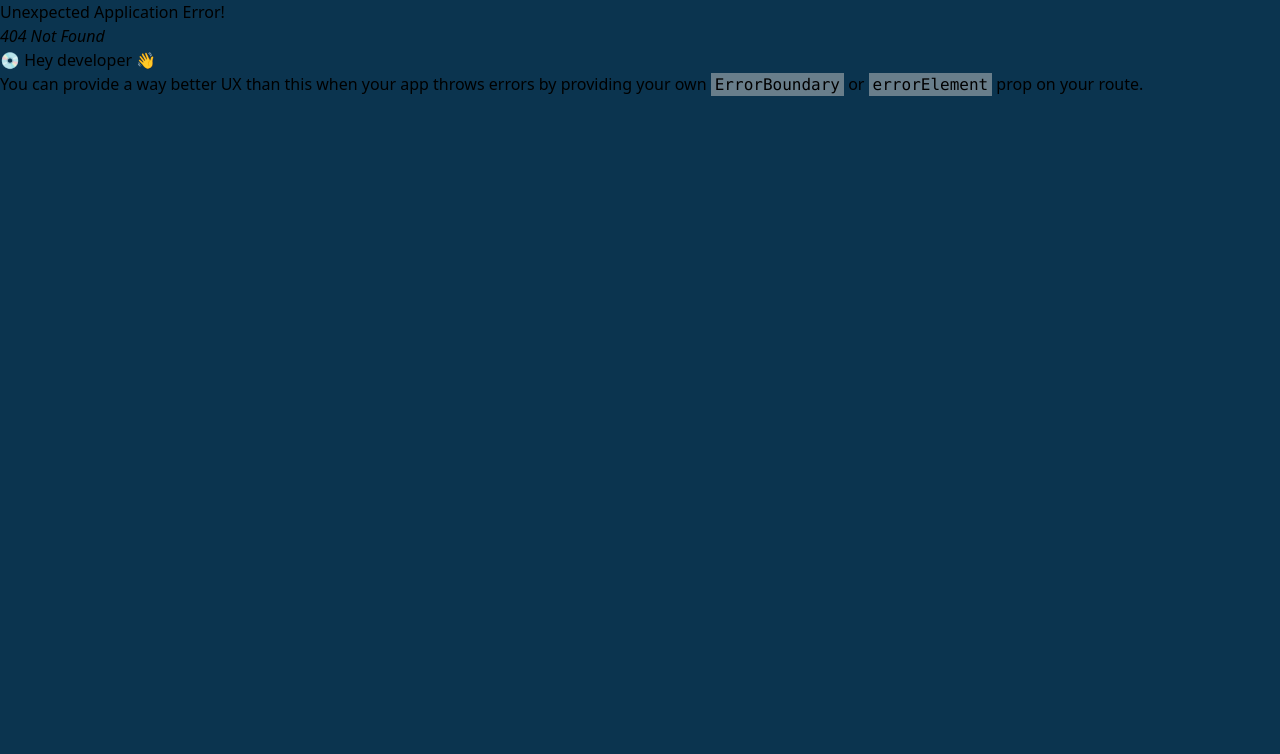
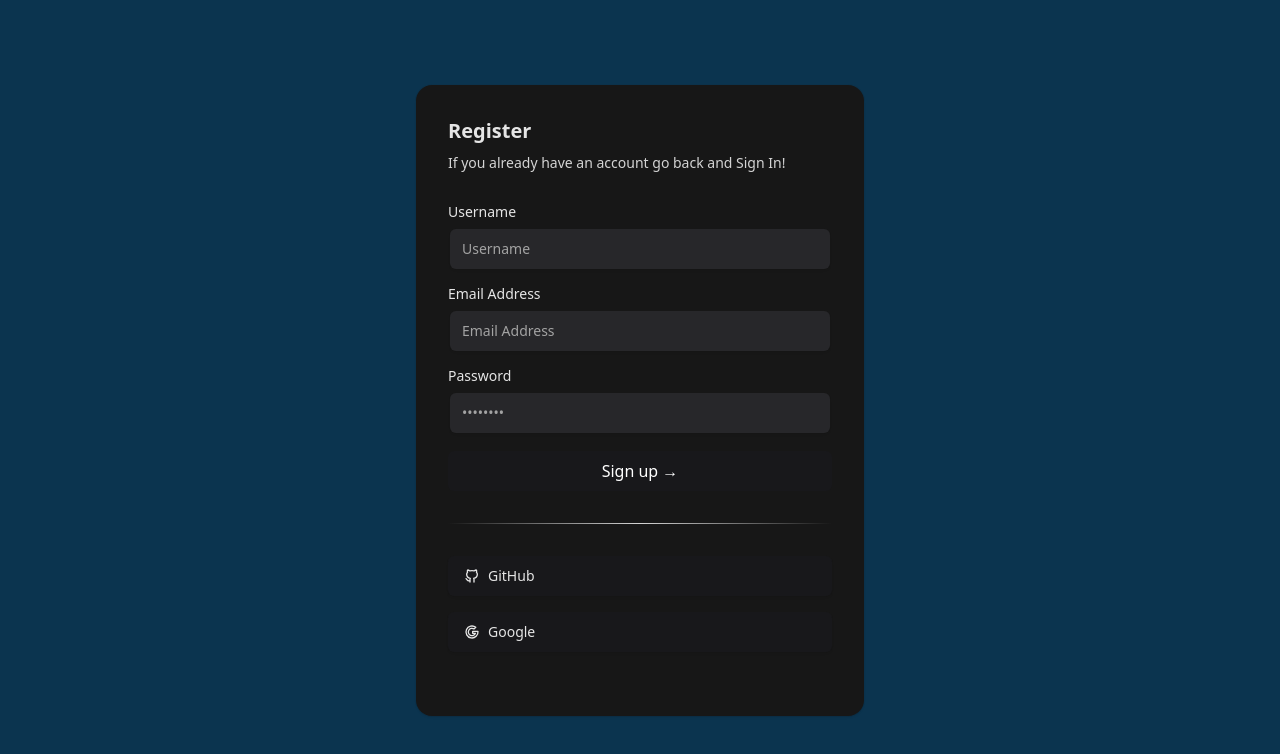
Before and after one commit to TYAtanasov21/Versus, a React (Create React App) app in the folder web/client/: page /register in a window 1280 px wide. Before the commit this address had no page. Shown: the top 754 px of the page. Built offline with nearby package versions, Linux system fonts and the light colour scheme.

Commit message:
Add register and edit sign in

```diff
--- a/web/client/src/App.tsx
+++ b/web/client/src/App.tsx
@@ -2,10 +2,12 @@ import React from 'react';
 import { createBrowserRouter, RouterProvider} from 'react-router-dom';
 import LandingPage from './pages/landingPage';
 import SignIn from './pages/signIn';
+import Register from './pages/register';
 
 const router = createBrowserRouter([
   {path: "/", element: <LandingPage/>},
   {path: "/SignIn", element: <SignIn/>},
+  {path: "/register", element: <Register/>},
 ])
 
 
--- /dev/null
+++ b/web/client/src/pages/register.tsx
@@ -0,0 +1,190 @@
+import React, {useState
+} from "react";
+import axios from "axios";
+import { useNavigate } from "react-router-dom";
+import { Label } from "../components/ui/label";
+import { Input } from "../components/ui/input";
+import { cn } from "../lib/cn";
+
+
+import {
+  IconBrandGithub,
+  IconBrandGoogle,
+} from "@tabler/icons-react";
+
+
+export default function Register() {
+  const handleSubmit = (e: React.FormEvent<HTMLFormElement>) => {
+    e.preventDefault();
+    console.log("Form submitted");
+  };
+
+  const [email, setEmail] = useState<string>('');
+  const [password, setPassword] = useState('');
+  const [username, setUsername] = useState<string>('');
+  const [errorMessage, setErrorMessage] = useState<string>('');
+  const navigate = useNavigate();
+
+  const sendData = async () => {
+    try {
+      const user = { name: username, mail: email, pass: password };
+      const response = await axios.post("https://alto-server.vercel.app/auth/register", user);
+
+      const code = response.data;
+
+      switch (code) {
+        case 1:
+          const request_user = {
+            email: email,
+            password: password
+          };
+
+          const { data: registeredUserData } = await axios.post("https://alto-server.vercel.app/user/postUser", request_user);
+
+          const userState = {
+            email: registeredUserData.email,
+          };
+
+          navigate('/', { state: { user: userState } });
+          break;
+        case 2:
+          setErrorMessage("This username already exists");
+          console.log(1);
+          break;
+        case 3:
+          setErrorMessage("This email is already taken");
+          console.log(2);
+          break;
+        default:
+          setErrorMessage("Unhandled response code");
+          console.log(3);
+      }
+    } catch (error) {
+      console.error("Error during registration:", error);
+      setErrorMessage("Error during registration:");
+    }
+  };
+
+
+  return (
+    <div className="flex flex-col items-center justify-center min-h-screen">
+    <div className="max-w-md w-full rounded-none md:rounded-2xl p-4 md:p-8 shadow-input bg-neutral-900 dark:bg-black">
+      <h2 className="font-bold text-xl text-neutral-200 dark:text-neutral-200">
+        Register
+      </h2>
+      <p className="text-neutral-300 text-sm max-w-sm mt-2 dark:text-neutral-300">
+        If you already have an account go back and Sign In!
+      </p>
+      {errorMessage && <h2 className = "text-rose-600 font-semibold text-center">{'*'+ errorMessage}</h2>}
+      <form className="my-8" onSubmit={handleSubmit}>
+        <div className="flex flex-col md:flex-row space-y-2 md:space-y-0 md:space-x-2 mb-4">
+          <LabelInputContainer>
+            <Label htmlFor="username" className = "text-neutral-200">Username</Label>
+            <Input
+            id="username"
+            placeholder="Username"
+            type="text"
+            className = "bg-zinc-800 text-white"
+            onChange={(event) => setUsername(event.target.value)}
+            value={username}
+            />
+          </LabelInputContainer>
+        </div>
+
+        <LabelInputContainer className="mb-4">
+          <Label htmlFor="email" className = "text-neutral-200">Email Address</Label>
+          <Input
+          id="email"
+          placeholder="Email Address"
+          type="email"
+          className = "bg-zinc-800 text-white"
+          value={email}
+          onChange={(event) => setEmail(event.target.value)}
+          />
+        </LabelInputContainer>
+
+        <LabelInputContainer className="mb-4">
+          <Label htmlFor="password" className = "text-neutral-200">Password</Label>
+          <Input
+          id="password"
+          placeholder="••••••••"
+          type="password"
+          className = "bg-zinc-800 text-white"
+          value={password}
+          onChange={(event) => setPassword(event.target.value)}
+          />
+        </LabelInputContainer>
+
+        {/* <div className="flex items-center mb-4 justify-center hover:bg-none">
+          <Input
+            type="checkbox"
+            id="termsAndConditions"
+            className="mr-1"
+            checked={acceptTerms}
+            onChange={() => setAcceptTerms(!acceptTerms)}
+          />
+          <Label htmlFor="termsAndConditions" className="text-neutral-200">
+            I agree to the <a href = "./termsOfUse" className = "text-sky-600 hover:underline transition-shadow">Terms and Conditions</a>
+          </Label>
+        </div> */}
+        <button
+          className="bg-gradient-to-br relative group/btn block bg-zinc-900 w-full text-white rounded-md h-10 font-medium "
+          type="submit"
+          onClick={sendData}
+        >
+          Sign up &rarr;
+          <BottomGradient />
+        </button>
+
+        <div className="bg-gradient-to-r from-transparent via-neutral-300 dark:via-neutral-700 to-transparent my-8 h-[1px] w-full" />
+
+        <div className="flex flex-col space-y-4">
+          <button
+            className=" relative group/btn flex space-x-2 items-center justify-start px-4 w-full text-black rounded-md h-10 font-medium shadow-input bg-zinc-900 dark:shadow-[0px_0px_1px_1px_var(--neutral-800)]"
+            type="submit"
+          >
+            <IconBrandGithub className="h-4 w-4 text-neutral-200 dark:text-neutral-200" />
+            <span className="text-neutral-200 dark:text-neutral-300 text-sm">
+              GitHub
+            </span>
+            <BottomGradient />
+          </button>
+          <button
+            className=" relative group/btn flex space-x-2 items-center justify-start px-4 w-full text-black rounded-md h-10 font-medium shadow-input bg-zinc-900 dark:shadow-[0px_0px_1px_1px_var(--neutral-800)]"
+            type="submit"
+          >
+            <IconBrandGoogle className="h-4 w-4 text-neutral-200 dark:text-neutral-300" />
+            <span className="text-neutral-200 dark:text-neutral-300 text-sm">
+              Google
+            </span>
+            <BottomGradient />
+          </button>
+        </div>
+      </form>
+    </div>
+    </div>
+  );
+}
+
+const BottomGradient = () => {
+  return (
+    <>
+      <span className="group-hover/btn:opacity-100 block transition duration-500 opacity-0 absolute h-px w-full -bottom-px inset-x-0 bg-gradient-to-r from-transparent via-cyan-500 to-transparent" />
+      <span className="group-hover/btn:opacity-100 blur-sm block transition duration-500 opacity-0 absolute h-px w-1/2 mx-auto -bottom-px inset-x-10 bg-gradient-to-r from-transparent via-indigo-500 to-transparent" />
+    </>
+  );
+};
+
+const LabelInputContainer = ({
+  children,
+  className,
+}: {
+  children: React.ReactNode;
+  className?: string;
+}) => {
+  return (
+    <div className={cn("flex flex-col space-y-2 w-full", className)}>
+      {children}
+    </div>
+  );
+};
--- a/web/client/src/pages/signIn.tsx
+++ b/web/client/src/pages/signIn.tsx
@@ -24,13 +24,11 @@ export default function SignIn() {
 
   const sendData = async () => {
     try {
-      const user = { email: email, password: password };
       const url = `http://localhost:3001/user/signIn?email=${email}&password=${password}`;
       const response = await axios.get(url);
       console.log(response);
       console.log(response.data.message);
       if (response.data.success) {
-        // navigate("/UI Files/mainApp", {user: response.data.user});
       } else {
         setErrorMessage("Wrong email or password");
       }
@@ -93,6 +91,15 @@ export default function SignIn() {
             Sign In &rarr;
             <BottomGradient />
           </button>
+          <div className = "flex flex-col">
+          <h3 className = "text-white text-center pt-4 font-medium">If you don't have an account create one here</h3>
+          <button
+          className="text-neutral-300 hover:text-neutral-400 underline font-medium transition-colors"
+          onClick={() => {navigate("/register")}}
+          >
+            Register
+          </button>
+          </div>
 
           <div className="bg-gradient-to-r from-transparent via-neutral-300 dark:via-neutral-700 to-transparent my-8 h-[1px] w-full" />
 
```
